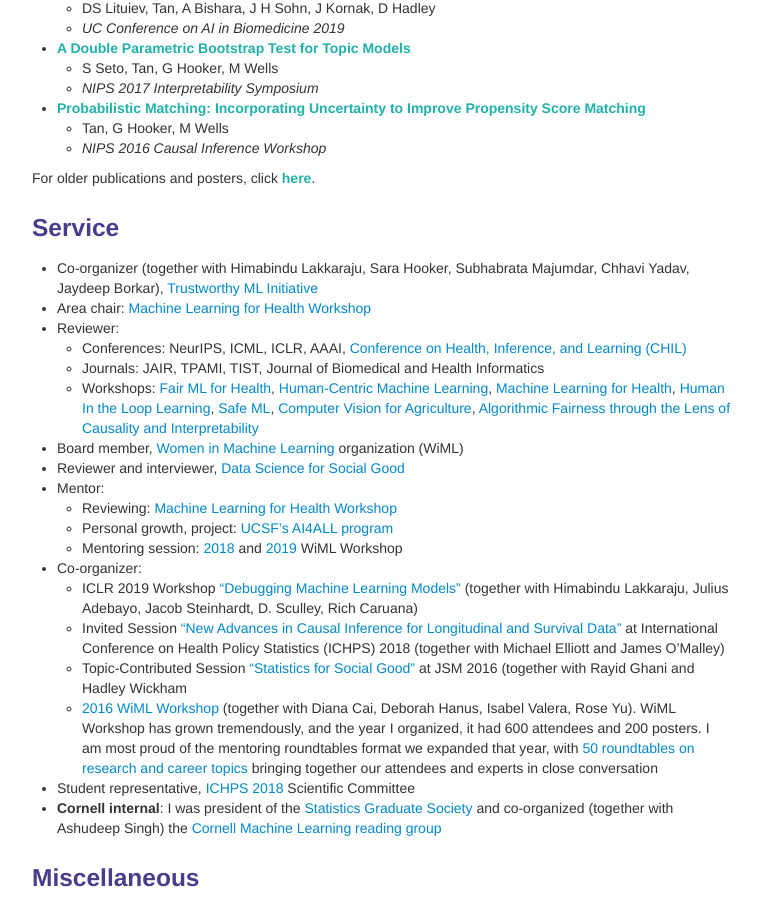
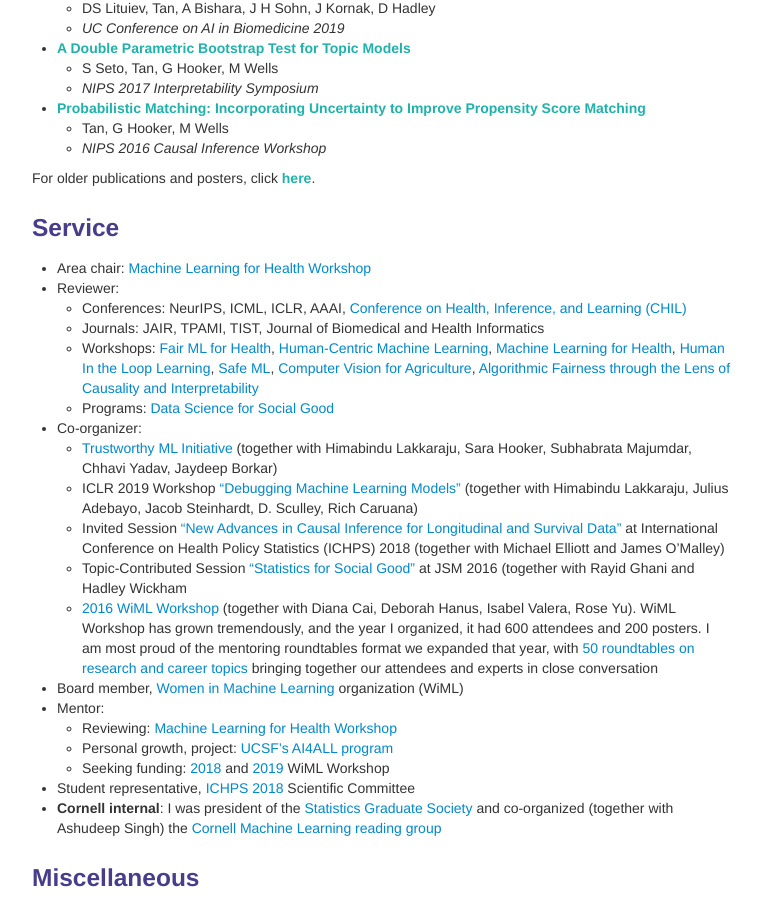
Before and after one commit to shftan/shftan.github.io, a Jekyll site: the page built from index.md, in a window 1280 px wide and 900 px high, scrolled down 2163 px. Shown: the whole window, without its empty margins (258-1020 px from the left). Built offline with Jekyll 4.4.1, drawn with Linux system fonts in a browser that asks for light colours.

Commit message:
Update index.md

```diff
--- a/index.md
+++ b/index.md
@@ -116,23 +116,23 @@ For older publications and posters, click <a class="paper" href="olderpublicatio
 
 <div class="row-fluid" id="service"><h3>Service</h3>
 </div>
-- Co-organizer (together with Himabindu Lakkaraju, Sara Hooker, Subhabrata Majumdar, Chhavi Yadav, Jaydeep Borkar), [Trustworthy ML Initiative](https://www.trustworthyml.org/)
 - Area chair: [Machine Learning for Health Workshop](https://ml4health.github.io/2020/)
 - Reviewer:
   - Conferences: NeurIPS, ICML, ICLR, AAAI, [Conference on Health, Inference, and Learning (CHIL)](https://www.chilconference.org/)
   - Journals: JAIR, TPAMI, TIST, Journal of Biomedical and Health Informatics
   - Workshops: [Fair ML for Health](https://www.fairmlforhealth.com/), [Human-Centric Machine Learning](https://sites.google.com/view/hcml-2019), [Machine Learning for Health](https://ml4health.github.io/2019/), [Human In the Loop Learning](https://sites.google.com/view/hill2019/home), [Safe ML](https://sites.google.com/view/safeml-iclr2019/home), [Computer Vision for Agriculture](https://www.cv4gc.org/cv4a2020/), [Algorithmic Fairness through the Lens of Causality and Interpretability](https://www.afciworkshop.org/)
-- Board member, [Women in Machine Learning](https://wimlworkshop.org) organization (WiML)
-- Reviewer and interviewer, <a href="http://www.dssgfellowship.org/">Data Science for Social Good</a>
-- Mentor:
-  - Reviewing: [Machine Learning for Health Workshop](https://ml4health.github.io/2020/)
-  - Personal growth, project: [UCSF's AI4ALL program](http://ai4all.ucsf.edu/)
-  - Mentoring session: [2018](https://wimlworkshop.org/2018/program/) and [2019](https://wimlworkshop.org/2019/program/) WiML Workshop
+  - Programs: <a href="http://www.dssgfellowship.org/">Data Science for Social Good</a>
 - Co-organizer:
+  - [Trustworthy ML Initiative](https://www.trustworthyml.org/) (together with Himabindu Lakkaraju, Sara Hooker, Subhabrata Majumdar, Chhavi Yadav, Jaydeep Borkar)
   - ICLR 2019 Workshop [“Debugging Machine Learning Models”](https://iclr.cc/Conferences/2019/Schedule?showEvent=628) (together with Himabindu Lakkaraju, Julius Adebayo, Jacob Steinhardt, D. Sculley, Rich Caruana)
   - Invited Session ["New Advances in Causal Inference for Longitudinal and Survival Data"](http://ww2.amstat.org/meetings/ichps/2018/onlineprogram/Program.cfm) at International Conference on Health Policy Statistics (ICHPS) 2018 (together with Michael Elliott and James O'Malley)
   - Topic-Contributed Session ["Statistics for Social Good"](http://shftan.github.io/jsmsocialgood/) at JSM 2016 (together with Rayid Ghani and Hadley Wickham
   - [2016 WiML Workshop](https://wimlworkshop.org/2016/) (together with Diana Cai, Deborah Hanus, Isabel Valera, Rose Yu). WiML Workshop has grown tremendously, and the year I organized, it had 600 attendees and 200 posters. I am most proud of the mentoring roundtables format we expanded that year, with [50 roundtables on research and career topics](https://wimlworkshop.org/2016/program/#1480549898816-ca283fe3-29b6) bringing together our attendees and experts in close conversation
+- Board member, [Women in Machine Learning](https://wimlworkshop.org) organization (WiML)
+- Mentor:
+  - Reviewing: [Machine Learning for Health Workshop](https://ml4health.github.io/2020/)
+  - Personal growth, project: [UCSF's AI4ALL program](http://ai4all.ucsf.edu/)
+  - Seeking funding: [2018](https://wimlworkshop.org/2018/program/) and [2019](https://wimlworkshop.org/2019/program/) WiML Workshop
 - Student representative, [ICHPS 2018](http://ww2.amstat.org/meetings/ichps/2018/) Scientific Committee
 - **Cornell internal**: I was president of the [Statistics Graduate Society](https://stat.cornell.edu/about-us/sgs) and co-organized (together with Ashudeep Singh) the [Cornell Machine Learning reading group](http://wiki.cs.cornell.edu/index.php?title=Machine_Learning_Discussion_Group)
 
```
